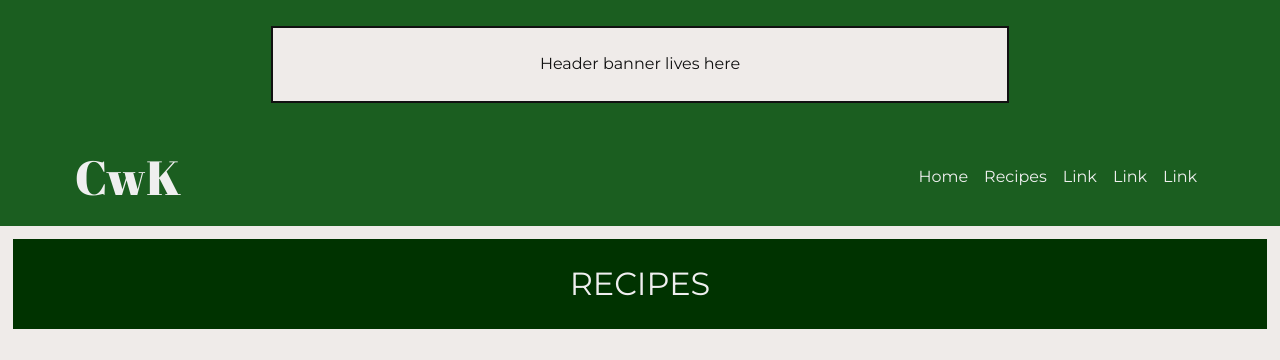
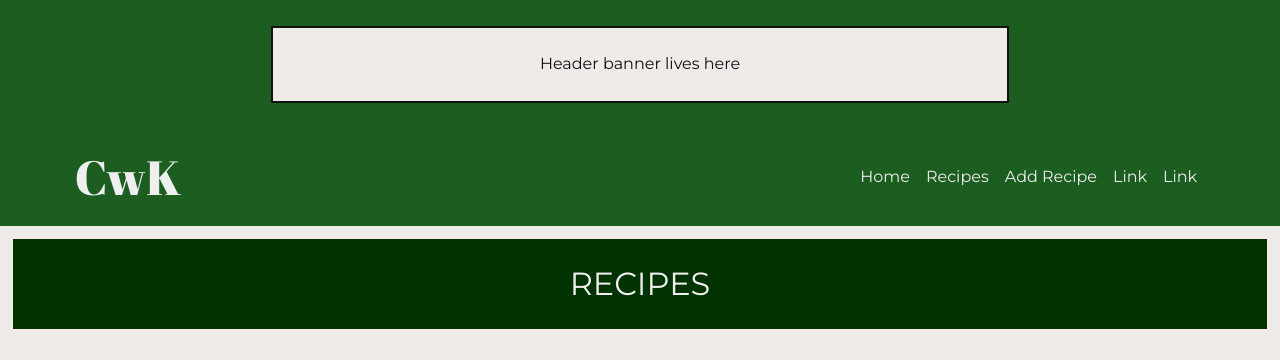
Before and after one commit to nickassafkirk/cooking-with-katie, a Flask app: page /recipes in a window 1280 px wide. Shown: the top 360 px of the page. Run offline with Flask 2, Linux system fonts and the light colour scheme; data that the repository does not hold is empty; some libraries are stand-ins or nearby versions.

Commit message:
Add nav link for add_recipe page

```diff
--- a/templates/base.html
+++ b/templates/base.html
@@ -42,7 +42,7 @@
                             <a class="nav-link" href="{{ url_for('recipes') }}">Recipes</a>
                         </li>
                         <li class="nav-item">
-                            <a class="nav-link" href="#">Link</a>
+                            <a class="nav-link" href="{{ url_for('add_recipe') }}">Add Recipe</a>
                         </li>
                         <li class="nav-item">
                             <a class="nav-link" href="#">Link</a>
```
